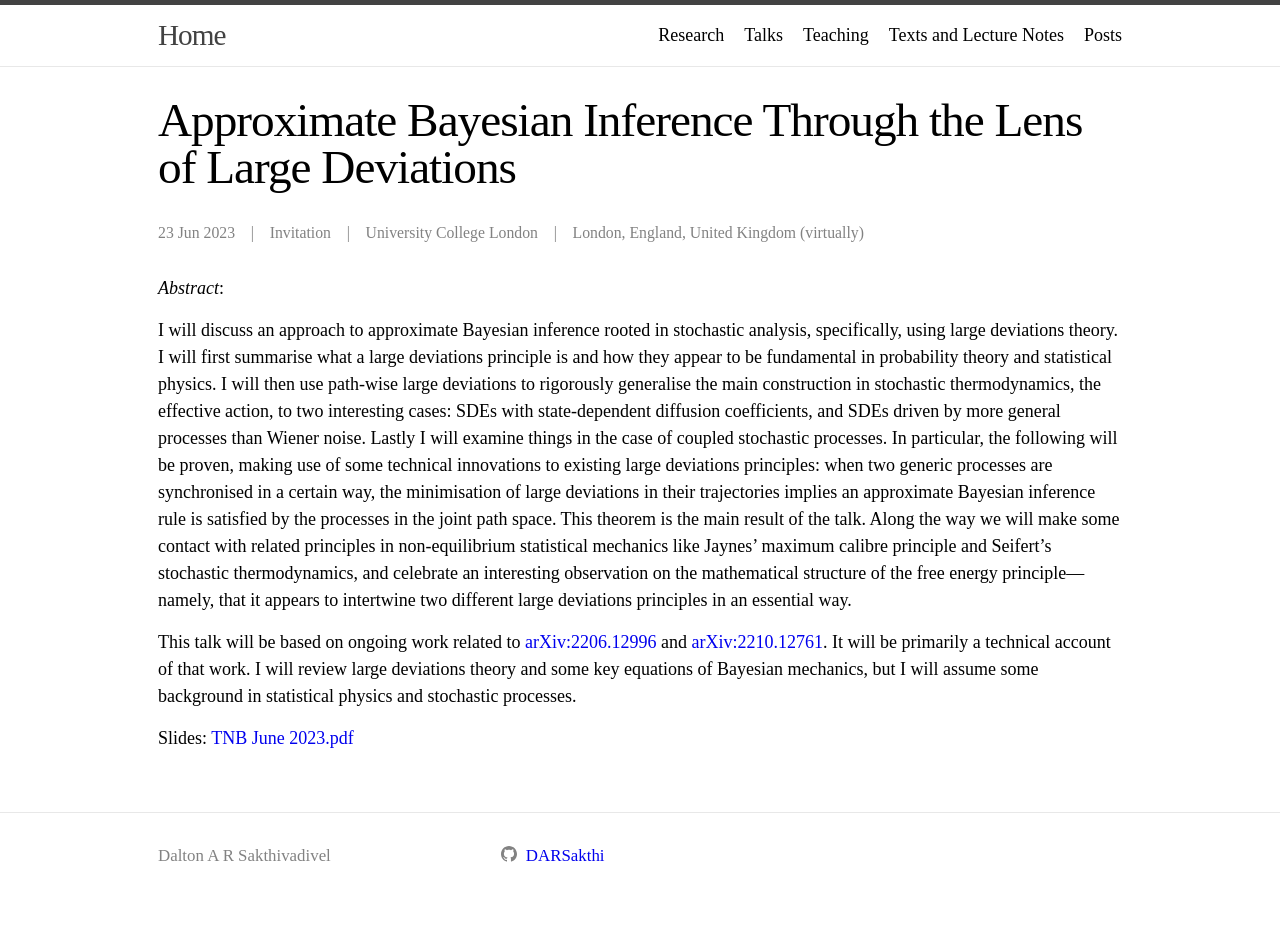
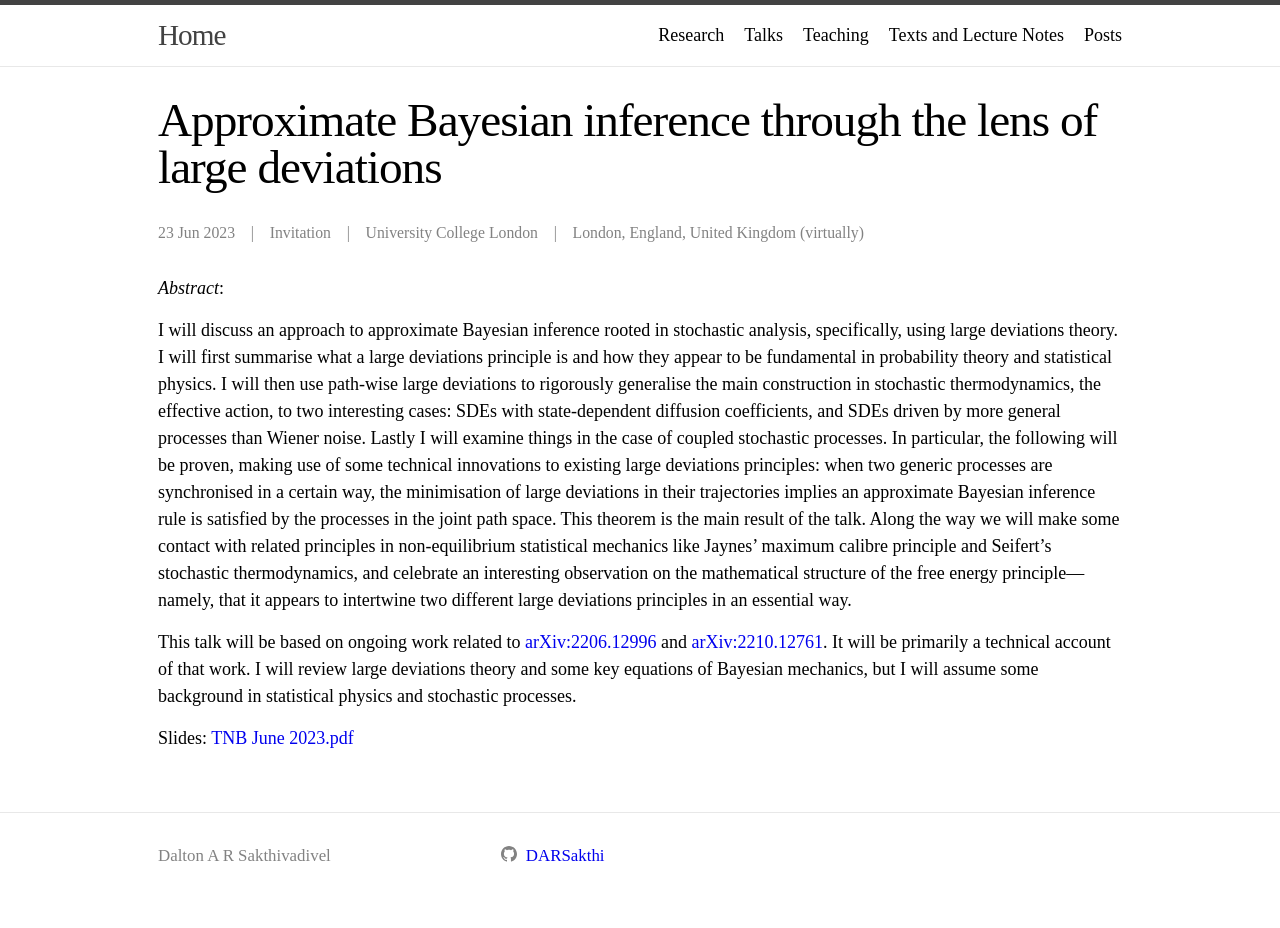
Before and after one commit to DARSakthi/DARSakthi.github.io, a Jekyll site: the page built from _talks/TNB-23.markdown, in a window 1280 px wide. Built offline with Jekyll 4.4.1, drawn with Linux system fonts in a browser that asks for light colours.

Commit message:
Sent case

```diff
--- a/_talks/TNB-23.markdown
+++ b/_talks/TNB-23.markdown
@@ -1,5 +1,5 @@
 ---
-title: "Approximate Bayesian Inference Through the Lens of Large Deviations"
+title: "Approximate Bayesian inference through the lens of large deviations"
 collection: talks
 type: "Invitation"
 layout: talks
```
